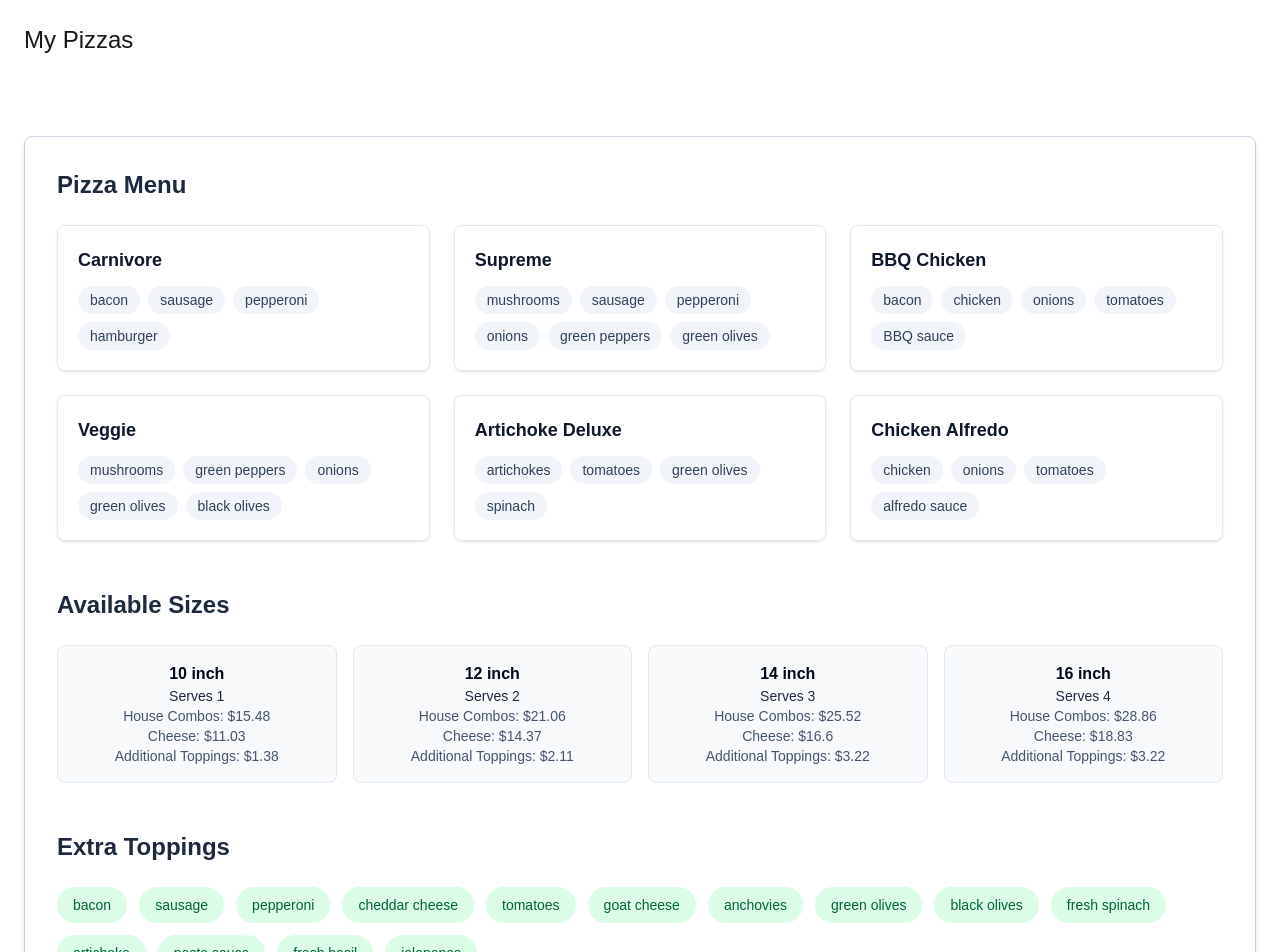
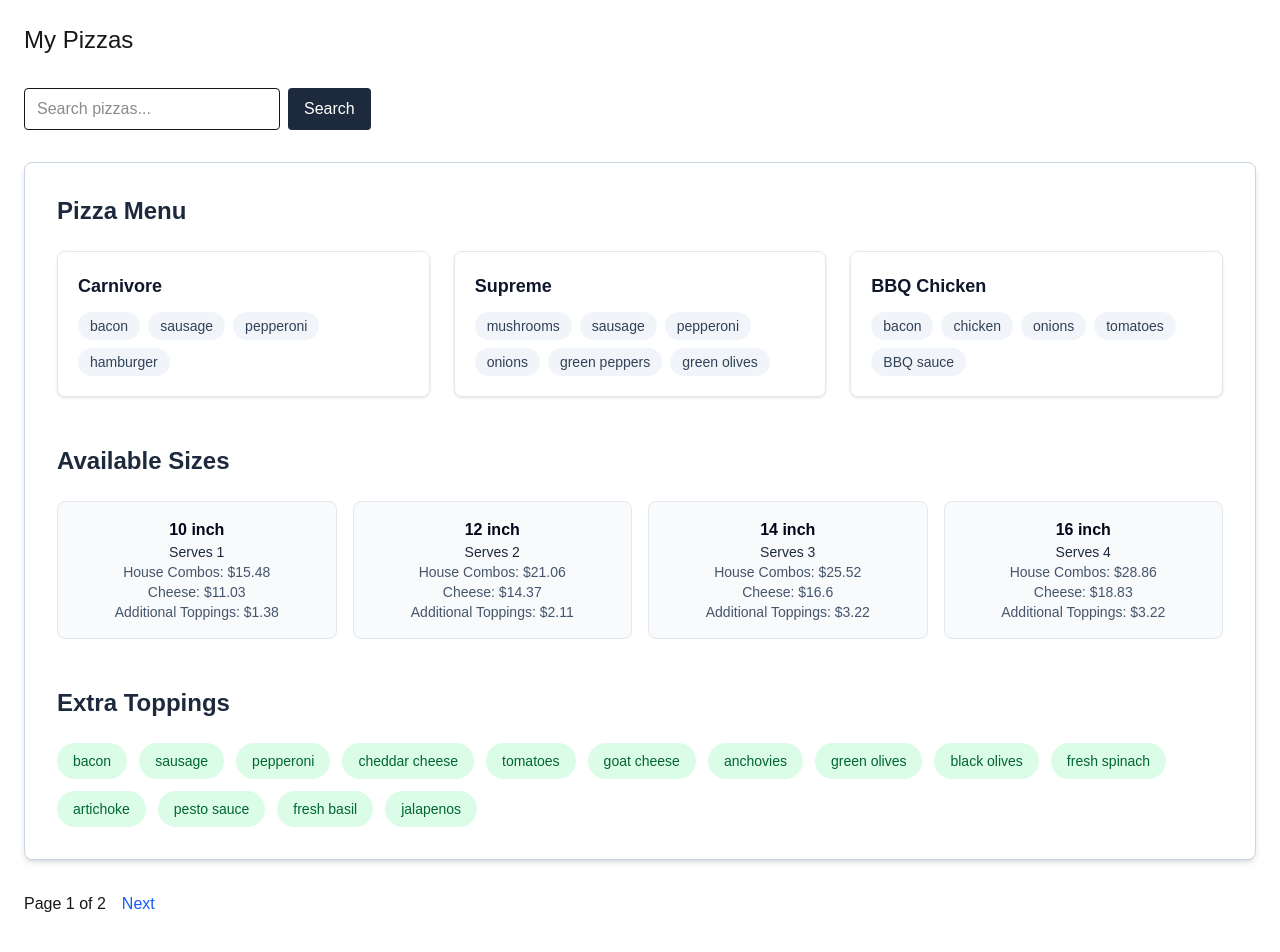
Before and after one commit to tmeckhoff/pizza-menu, a Next.js app: page / in a window 1280 px wide. Shown: the top 952 px of the page. Built offline with nearby package versions, Linux system fonts and the light colour scheme.

Commit message:
feat: adds search

```diff
--- a/src/app/api/pizzas/route.ts
+++ b/src/app/api/pizzas/route.ts
@@ -1,8 +1,44 @@
 import { pizzaData } from "../../../db/pizzas";
 
-export async function GET() {
+export async function GET(request: Request) {
+  const { searchParams } = new URL(request.url);
 
-  const data = pizzaData;
+  const search = searchParams.get("search")?.toLowerCase() || "";
+  const page = parseInt(searchParams.get("page") || "1", 10);
+  const pageSize = Math.min(
+    parseInt(searchParams.get("pageSize") || "3", 10),
+    20,
+  );
 
-  return Response.json({ data });
+  let filtered = pizzaData.pizzas;
+
+  if (search) {
+    filtered = filtered.filter(
+      (pizza) =>
+        pizza.name.toLowerCase().includes(search) ||
+        pizza.ingredients.some((i) => i.toLowerCase().includes(search)),
+    );
+  }
+
+  const total = filtered.length;
+  const totalPages = Math.ceil(total / pageSize);
+
+  const start = (page - 1) * pageSize;
+  const end = start + pageSize;
+
+  const paginated = filtered.slice(start, end);
+
+  return Response.json({
+    data: {
+      pizzas: paginated,
+      pizzaSizes: pizzaData.pizzaSizes,
+      pizzaToppings: pizzaData.pizzaToppings,
+    },
+    pagination: {
+      page,
+      pageSize,
+      total,
+      totalPages,
+    },
+  });
 }
--- a/src/app/page.tsx
+++ b/src/app/page.tsx
@@ -1,24 +1,84 @@
+import Link from "next/link";
 import PizzaMenu from "./pizza-menu";
 
-async function getPizzas() {
-  const res = await fetch("http://localhost:3000/api/pizzas");
+async function getPizzas(searchParams: {
+  [key: string]: string | string[] | undefined;
+}) {
+  const params = new URLSearchParams();
+
+  Object.entries(searchParams).forEach(([key, value]) => {
+    if (typeof value === "string") {
+      params.set(key, value);
+    }
+  });
+
+  const res = await fetch(
+    `http://localhost:3000/api/pizzas?${params.toString()}`,
+    { cache: "no-store" },
+  );
 
   if (!res.ok) {
     throw new Error("Failed to fetch pizzas!");
   }
 
-  const json = await res.json();
-  return json.data;
+  return res.json();
 }
 
-export default async function Home() {
-  const pizzaData = await getPizzas();
+export default async function Home({
+  searchParams,
+}: {
+  searchParams: { search?: string; page?: string };
+}) {
+  const resolvedSearchParams = await searchParams;
+
+  const result = await getPizzas(resolvedSearchParams);
+
+  const currentPage = Number(resolvedSearchParams.page || 1);
+  const search = resolvedSearchParams.search || "";
+
   return (
-    <main className="m-6">
-      <div className="flex w-full items-center justify-between">
-        <h1 className="text-2xl mb-20">My Pizzas</h1>
+    <main className="m-6 space-y-8">
+      <h1 className="text-2xl">My Pizzas</h1>
+      <form className="flex gap-2">
+        <input
+          type="text"
+          name="search"
+          defaultValue={search}
+          placeholder="Search pizzas..."
+          className="border px-3 py-2 rounded w-64"
+        />
+        <button
+          type="submit"
+          className="bg-slate-800 text-white px-4 py-2 rounded"
+        >
+          Search
+        </button>
+      </form>
+
+      <PizzaMenu pizzaData={result.data} />
+      <div className="flex gap-4 items-center">
+        {currentPage > 1 && (
+          <Link
+            href={`?search=${search}&page=${currentPage - 1}`}
+            className="text-blue-600"
+          >
+            Previous
+          </Link>
+        )}
+
+        <span>
+          Page {result.pagination.page} of {result.pagination.totalPages}
+        </span>
+
+        {currentPage < result.pagination.totalPages && (
+          <Link
+            href={`?search=${search}&page=${currentPage + 1}`}
+            className="text-blue-600"
+          >
+            Next
+          </Link>
+        )}
       </div>
-      <PizzaMenu pizzaData={pizzaData} />
     </main>
   );
 }
--- a/src/app/pizza-menu.tsx
+++ b/src/app/pizza-menu.tsx
@@ -1,5 +1,3 @@
-"use client";
-
 import { Pizza } from "../types/pizza";
 import { PizzaSize } from "../types/pizza-size";
 
@@ -14,6 +12,7 @@ export default function PizzaMenu({ pizzaData }: { pizzaData: PizzaData }) {
     <div className="w-full h-full overflow-y-auto bg-white shadow-md rounded-lg border border-slate-300 p-8 space-y-12">
       <section>
         <h2 className="text-2xl font-bold mb-6 text-slate-800">Pizza Menu</h2>
+
         <div className="grid grid-cols-1 md:grid-cols-2 lg:grid-cols-3 gap-6">
           {pizzaData.pizzas.map((pizza) => (
             <div
```
